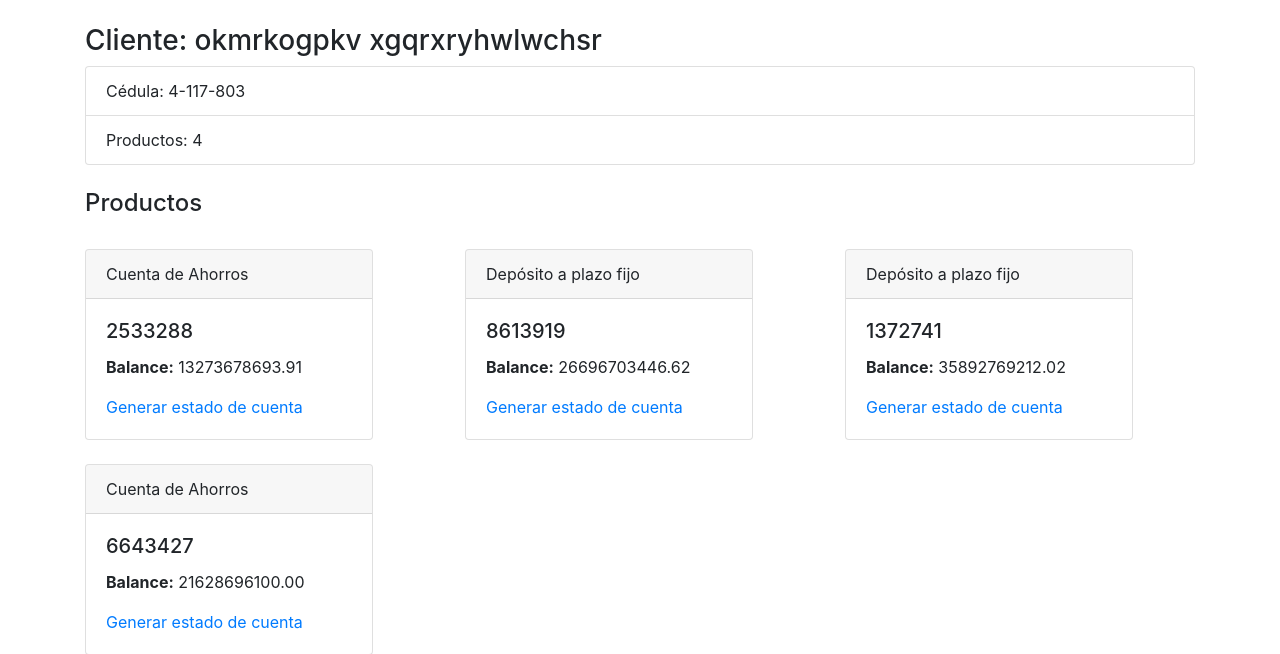
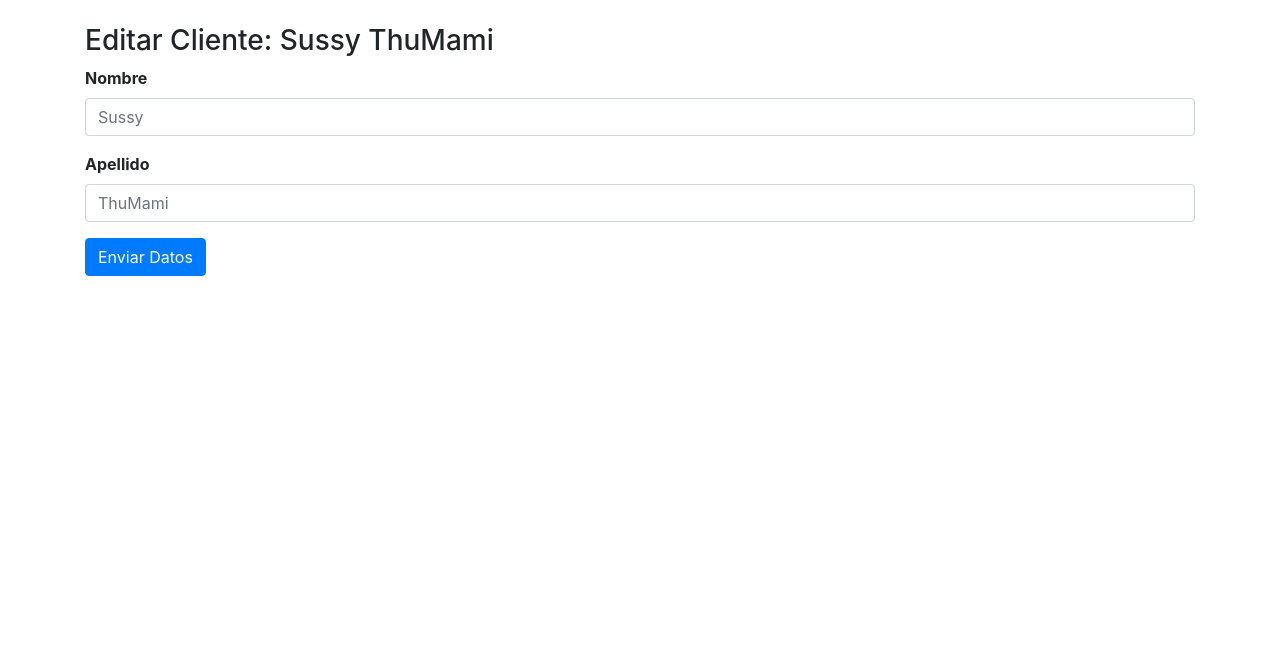
Before and after one commit to eivaremir/banking-system-emulator, a Flask app: page /client/4-117-803/edit in a window 1280 px wide. Shown: the part 56-710 px from the top of the page. Run offline with Flask 2, Linux system fonts and the light colour scheme; some libraries are stand-ins or nearby versions.

Commit message:
vista de transferencia y edicion de cliente

```diff
--- a/flask-app/app/db/clients.csv
+++ b/flask-app/app/db/clients.csv
@@ -1,6 +1,6 @@
 ,id,client_name
-0,4-117-803,okmrkogpkv xgqrxryhwlwchsr
-1,10-514-609,jwzgudspob gqeitgyqmbqxbie
+0,4-117-803,Sussy ThuMami
+1,10-514-609,Eivar Morales
 2,2-641-784,pgapnmvpsm ywsffhlwjlhunfv
 3,10-961-570,pdfyylrjyg potgzzfuurefpld
 4,1-803-300,wkzbpbfstn spxrkevdxdcpywf
--- a/flask-app/app/forms.py
+++ b/flask-app/app/forms.py
@@ -36,6 +36,14 @@ class LoanCreationForm(ProductCreationForm,Form):
     length = StringField('Duración (en meses)',[validators.length(min=1,message='La duración debe tener al menos 1 caracter')])
     base = SelectField('Base',choices=[360,365])
     amount = StringField('Monto',[validators.length(min=1,message='El monto debe más de 1 caracter')])
+
+class ClientModificationForm(Form):
+    name = StringField('Nombre',[validators.length(min=1,message='El nuevo nombre es requerido')])
+    surname = StringField('Apellido',[validators.length(min=1,message='El nuevo apellido es requerido')])
+
+class TransferForm(Form):
+    to = StringField('Cuenta beneficiaria',[validators.length(min=1,message='El nuevo nombre es requerido')])
+    From = StringField('Cuenta ordenante',[validators.length(min=1,message='El nuevo nombre es requerido')])
 
 '''
 class TaskForm(Form):
--- a/flask-app/app/templates/client.html
+++ b/flask-app/app/templates/client.html
@@ -55,7 +55,7 @@
                     <td>{{ len(Client.getClientProducts(client=clients.iloc[i].id ) )}}</td>
                     <td>
                         <a class="btn btn-primary" href="{{url_for('.client',id=clients.iloc[i].id )}}">Ver productos</a>
-                        <a class="btn btn-warning" href="{{url_for('.client',id=clients.iloc[i].id )}}">Mantenimiento de datos</a>
+                        <a class="btn btn-warning" href="{{url_for('.client',id=clients.iloc[i].id )}}/edit">Editar cliente</a>
                     </td>
                 </tr>
 
--- /dev/null
+++ b/flask-app/app/templates/client_edit.html
@@ -0,0 +1,25 @@
+{% extends 'layout.html' %}
+{% from 'helpers/_forms.html' import render_field %}
+{%block container%}
+<div class="col-md-12 col-md-offset-1">
+
+
+    <h3>Editar Cliente: {{client.iloc[0].client_name}}</h3>
+    <form action="" method="POST">
+
+        <!-- INPUT QUE CONTIENE EL TOKEN, no poner espacios entre "_{}_" -->
+        <input type="hidden" name="csrf_token" value="{{csrf_token()}}">
+        <div class="form-group">
+            <!-- RENDER FIELDS WITH BOOTSTRAP CLASSES -->
+            {{ render_field(form.name, class='form-control', placeholder= client.iloc[0].client_name.split(" ")[0]) }}
+
+        </div>
+        <div class="form-group">
+            <!-- RENDER FIELDS WITH BOOTSTRAP CLASSES -->
+            {{ render_field(form.surname, class='form-control', placeholder= client.iloc[0].client_name.split(" ")[1]) }}
+        </div>
+
+        <button type="submit" class="btn btn-primary">Enviar Datos</button>
+    </form>
+</div>
+{% endblock %}
--- a/flask-app/app/templates/layout.html
+++ b/flask-app/app/templates/layout.html
@@ -30,7 +30,7 @@
                             </a>
                             <div class="dropdown-menu" aria-labelledby="navbarDropdown">
                                 <h6 class="dropdown-header">Transacciones</h6>
-                                <a class="dropdown-item" href="#">Transferencia</a>
+                                <a class="dropdown-item" href="{{url_for('.transfer')}}">Transferencia</a>
                                 <h6 class="dropdown-header">Crear productos</h6>
                                 <a class="dropdown-item" href="{{url_for('.create',product = 'Loan')}}">Préstamo</a>
                             </div>
--- a/flask-app/app/views.py
+++ b/flask-app/app/views.py
@@ -3,7 +3,7 @@ from flask import render_template, request  # render form fields, handle server
 from flask import flash
 from flask import redirect, url_for # funciones de redireccionamiento
 from flask import abort #lanzar error 404
-from .forms import AccountStatementForm, LoginForm, LoanCreationForm
+from .forms import AccountStatementForm, LoginForm, LoanCreationForm, ClientModificationForm, TransferForm
 
 #from .forms import LoginForm, RegisterForm, TaskForm
 #from .models import *
@@ -78,17 +78,47 @@ def index():
     return render_template('index.html',title='Inicio',active='index')
 
 
+@page.route("/transfer",methods=['POST','GET'])
+def transfer():
+
+    form = TransferForm(request.form)
+
+    if request.method == 'POST':
+        # CUANDO SE ENVIA EL FORMULARIO SE DEBE EJECUTAR LA TRANSFERENCIA
+        # LOS DATOS VIENEN DE FORM.FIELD.DATA DONDE FIELD ES EL NOMBRE DEL CAMPO DEFINIDO EN LA CLASE FORM
+        flash("FUNCIONALIDAD EN ESPERA DE IMPLEMENTACIÓN",'error')
+        return render_template("transfer.html",form = form)
+    else:
+        return render_template("transfer.html",form = form)
+
+
+
+@page.route("/client/<id>/edit",methods=['POST','GET'])
 @page.route("/client/")
 @page.route("/client/<id>")
-@page.route("/client/<id>/edit")
 def client(id=0):
-    print(request.url)
+    if 'edit' in request.url:
+
+        form = ClientModificationForm(request.form)
+
+        if request.method == 'POST':
+            # cambio datos
+            Client.change_client(id=id,client_name=form.name.data+" "+form.surname.data)
+
+            # retorno a la vista del cliente
+            flash('Datos editados satisfactoriamente')
+
+        client = Client.getClientData(client=id)
+
+
+        return render_template('client_edit.html',form=form,title="Clientes",active="client",client=client,id=id,int = int,range=range,len=len)
     if id == 0:
 
         return render_template('client.html',title="Clientes",active="client",clients=load_clients(),range=range,len=len,Client=Client)
     else:
         client = Client.getClientData(client=id)
         products = Client.getClientProducts(client=id)
+
 
         return render_template('client.html',title="Clientes",active="client",client=client,id=id,products = products,int = int,Product = Product,range=range,len=len)
 @page.route('/statement',methods=['GET','POST'])
```
Also changed, not shown: flask-app/app/templates/transfer.html (added, +32 -0 lines).
